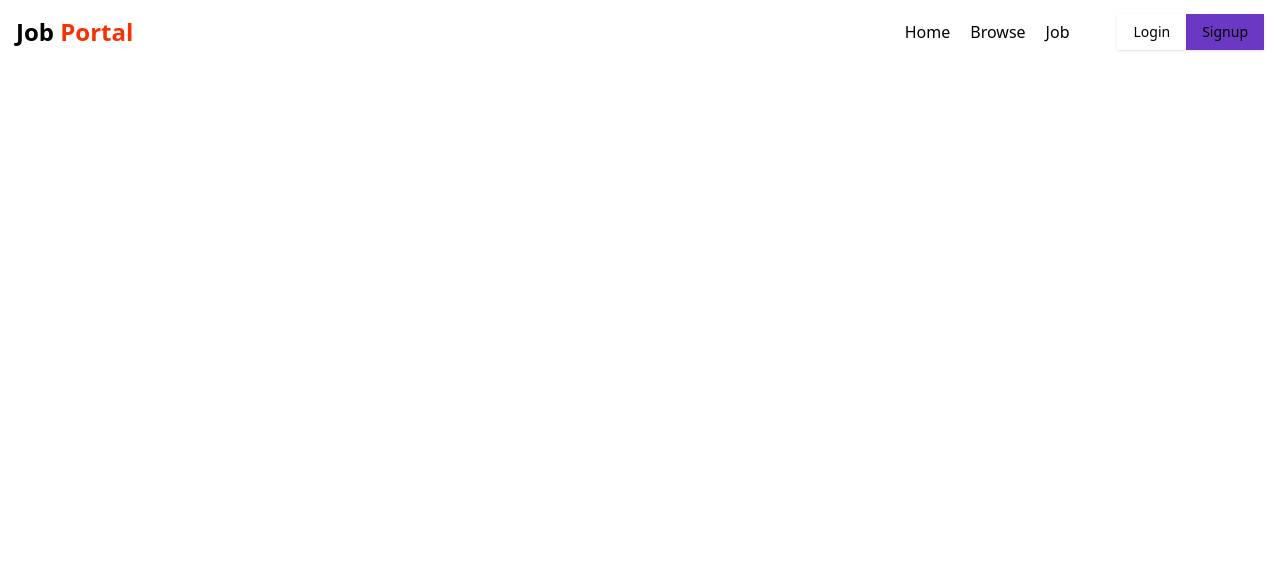
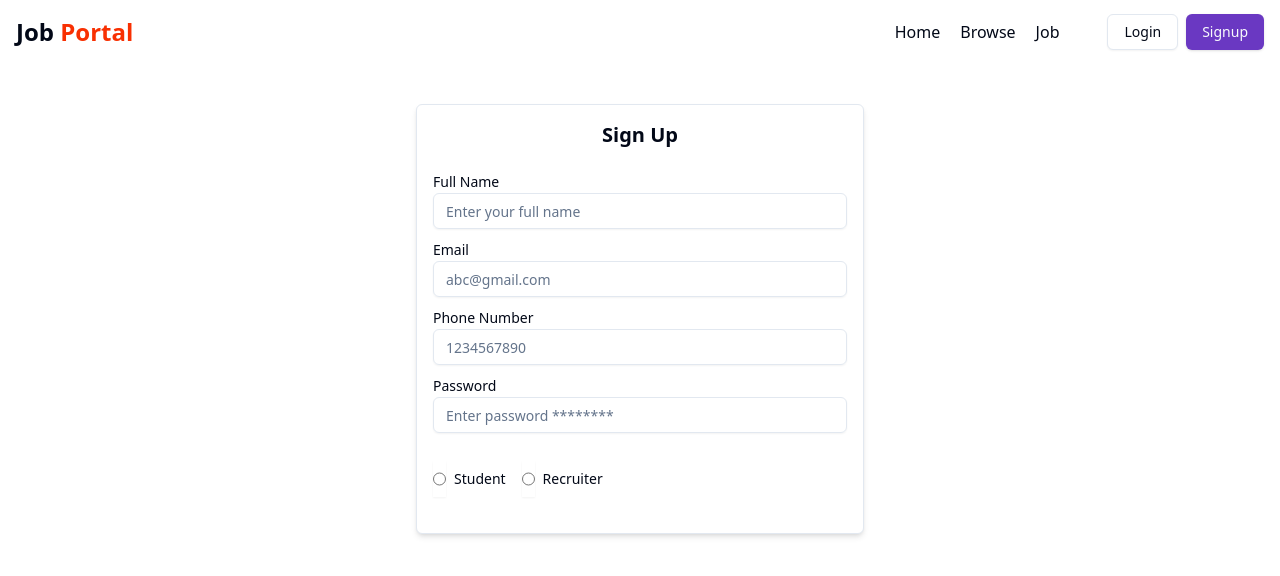
Before and after one commit to Shashiprakashji/Job-Portal, a React (Vite) app in the folder Frontend/: page /signup in a window 1280 px wide. Shown: the top 576 px of the page. Built offline with nearby package versions, Linux system fonts and the light colour scheme.

Commit message:
working on signup

```diff
--- a/Frontend/package.json
+++ b/Frontend/package.json
@@ -12,7 +12,9 @@
   "dependencies": {
     "@radix-ui/react-avatar": "^1.1.1",
     "@radix-ui/react-icons": "^1.3.0",
+    "@radix-ui/react-label": "^2.1.0",
     "@radix-ui/react-popover": "^1.1.2",
+    "@radix-ui/react-radio-group": "^1.2.1",
     "@radix-ui/react-slot": "^1.1.0",
     "@reduxjs/toolkit": "^2.3.0",
     "axios": "^1.7.7",
--- a/Frontend/src/App.jsx
+++ b/Frontend/src/App.jsx
@@ -1,16 +1,32 @@
-import { useState } from "react";
-import reactLogo from "./assets/react.svg";
-import viteLogo from "/vite.svg";
-import "./App.css";
-import Navbar from "./components/shared/Navbar";
+import {
+  BrowserRouter,
+  createBrowserRouter,
+  RouterProvider,
+} from "react-router-dom";
+import Login from "./components/auth/Login";
+import Signup from "./components/auth/Signup";
+import Home from "./components/Home";
+
+const appRouter = createBrowserRouter([
+  {
+    path: "/",
+    element: <Home />,
+  },
+  {
+    path: "/login",
+    element: <Login />,
+  },
+  {
+    path: "/signup",
+    element: <Signup />,
+  },
+]);
 
 function App() {
-  const [count, setCount] = useState(0);
-
   return (
-    <>
-      <Navbar />
-    </>
+    <div>
+      <RouterProvider router={appRouter} />
+    </div>
   );
 }
 
--- /dev/null
+++ b/Frontend/src/components/Home.jsx
@@ -0,0 +1,12 @@
+import React from "react";
+import Navbar from "./shared/Navbar";
+
+const Home = () => {
+  return (
+    <>
+      <Navbar />
+    </>
+  );
+};
+
+export default Home;
--- /dev/null
+++ b/Frontend/src/components/auth/Login.jsx
@@ -0,0 +1,7 @@
+import React from "react";
+
+const Login = () => {
+  return <div>Login</div>;
+};
+
+export default Login;
--- /dev/null
+++ b/Frontend/src/components/auth/Signup.jsx
@@ -0,0 +1,63 @@
+import React from "react";
+import Navbar from "../shared/Navbar";
+import { Label } from "../ui/label";
+import { Input } from "../ui/input";
+import { RadioGroup, RadioGroupItem } from "../ui/radio-group";
+
+const Signup = () => {
+  return (
+    <>
+      <div>
+        <Navbar />
+        <div className="flex justify-center items-center max-x-7xl mx-auto">
+          <form
+            action=""
+            className="w-1/2 border border-grey-200 rounded-md p-4 my-10"
+          >
+            <h1 className="font-bold text-xl mb-5">Sign Up</h1>
+            <div className="my-2">
+              <Label>Full Name</Label>
+              <Input type="text" placeholder="Enter your full name" />
+            </div>
+            <div className="my-2">
+              <Label>Email</Label>
+              <Input type="email" placeholder="abc@gmail.com" />
+            </div>
+            <div className="my-2">
+              <Label>Phone Number</Label>
+              <Input type="number" placeholder="1234567890" />
+            </div>
+            <div className="my-2">
+              <Label>Password</Label>
+              <Input type="number" placeholder="Enter password ********" />
+            </div>
+            <div className="flex items-center justify-between">
+              <RadioGroup className="flex items-center gap-4 my-5">
+                <div className="flex items-center space-x-2">
+                  <Input
+                    type="radio"
+                    name="role"
+                    value="student"
+                    className="cursor-pointer"
+                  />{" "}
+                  <Label htmlFor="r1">Student</Label>
+                </div>
+                <div className="flex items-center space-x-2">
+                  <Input
+                    type="radio"
+                    name="role"
+                    value="recruiter"
+                    className="cursor-pointer"
+                  />{" "}
+                  <Label htmlFor="r2">Recruiter</Label>
+                </div>
+              </RadioGroup>
+            </div>
+          </form>
+        </div>
+      </div>
+    </>
+  );
+};
+
+export default Signup;
--- a/Frontend/src/components/shared/Navbar.jsx
+++ b/Frontend/src/components/shared/Navbar.jsx
@@ -1,6 +1,7 @@
 import React from "react";
 import { Popover, PopoverContent, PopoverTrigger } from "../ui/popover";
 import { Button } from "../ui/button";
+import { Link, useNavigate } from "react-router-dom";
 
 import { Avatar, AvatarImage } from "../ui/avatar";
 import { User, LogOut } from "lucide-react";
@@ -23,11 +24,17 @@ const Navbar = () => {
               <li>Job</li>
             </ul>
             {!user ? (
-              <div>
-                <Button varient="outline">Login</Button>
-                <Button className="bg-[#6A38C2] hover:bg-[#5b30a6]">
-                  Signup
-                </Button>
+              <div className="flex items-center gap-2">
+                <div className="flex items-center gap-2">
+                  <Link to="/login">
+                    <Button variant="outline">Login</Button>
+                  </Link>
+                  <Link to="/signup">
+                    <Button className="bg-[#6A38C2] hover:bg-[#5b30a6]">
+                      Signup
+                    </Button>
+                  </Link>
+                </div>
               </div>
             ) : (
               <Popover>
--- /dev/null
+++ b/Frontend/src/components/ui/input.jsx
@@ -0,0 +1,19 @@
+import * as React from "react"
+
+import { cn } from "@/lib/utils"
+
+const Input = React.forwardRef(({ className, type, ...props }, ref) => {
+  return (
+    (<input
+      type={type}
+      className={cn(
+        "flex h-9 w-full rounded-md border border-input bg-transparent px-3 py-1 text-sm shadow-sm transition-colors file:border-0 file:bg-transparent file:text-sm file:font-medium file:text-foreground placeholder:text-muted-foreground focus-visible:outline-none focus-visible:ring-1 focus-visible:ring-ring disabled:cursor-not-allowed disabled:opacity-50",
+        className
+      )}
+      ref={ref}
+      {...props} />)
+  );
+})
+Input.displayName = "Input"
+
+export { Input }
--- /dev/null
+++ b/Frontend/src/components/ui/label.jsx
@@ -0,0 +1,20 @@
+import * as React from "react";
+import * as LabelPrimitive from "@radix-ui/react-label";
+import { cva } from "class-variance-authority";
+
+import { cn } from "@/lib/utils";
+
+const labelVariants = cva(
+  "text-sm font-medium leading-none peer-disabled:cursor-not-allowed peer-disabled:opacity-70"
+);
+
+const Label = React.forwardRef(({ className, ...props }, ref) => (
+  <LabelPrimitive.Root
+    ref={ref}
+    className={cn(labelVariants(), className)}
+    {...props}
+  />
+));
+Label.displayName = LabelPrimitive.Root.displayName;
+
+export { Label };
--- /dev/null
+++ b/Frontend/src/components/ui/radio-group.jsx
@@ -0,0 +1,29 @@
+import * as React from "react"
+import { CheckIcon } from "@radix-ui/react-icons"
+import * as RadioGroupPrimitive from "@radix-ui/react-radio-group"
+
+import { cn } from "@/lib/utils"
+
+const RadioGroup = React.forwardRef(({ className, ...props }, ref) => {
+  return (<RadioGroupPrimitive.Root className={cn("grid gap-2", className)} {...props} ref={ref} />);
+})
+RadioGroup.displayName = RadioGroupPrimitive.Root.displayName
+
+const RadioGroupItem = React.forwardRef(({ className, ...props }, ref) => {
+  return (
+    (<RadioGroupPrimitive.Item
+      ref={ref}
+      className={cn(
+        "aspect-square h-4 w-4 rounded-full border border-primary text-primary shadow focus:outline-none focus-visible:ring-1 focus-visible:ring-ring disabled:cursor-not-allowed disabled:opacity-50",
+        className
+      )}
+      {...props}>
+      <RadioGroupPrimitive.Indicator className="flex items-center justify-center">
+        <CheckIcon className="h-3.5 w-3.5 fill-primary" />
+      </RadioGroupPrimitive.Indicator>
+    </RadioGroupPrimitive.Item>)
+  );
+})
+RadioGroupItem.displayName = RadioGroupPrimitive.Item.displayName
+
+export { RadioGroup, RadioGroupItem }
--- a/Frontend/src/index.css
+++ b/Frontend/src/index.css
@@ -2,136 +2,93 @@
 @tailwind components;
 @tailwind utilities;
 
-/* :root {
-  font-family: Inter, system-ui, Avenir, Helvetica, Arial, sans-serif;
-  line-height: 1.5;
-  font-weight: 400;
-
-  color-scheme: light dark;
-  color: rgba(255, 255, 255, 0.87);
-  background-color: #242424;
-
-  font-synthesis: none;
-  text-rendering: optimizeLegibility;
-  -webkit-font-smoothing: antialiased;
-  -moz-osx-font-smoothing: grayscale;
-}
-
-a {
-  font-weight: 500;
-  color: #646cff;
-  text-decoration: inherit;
-}
-a:hover {
-  color: #535bf2;
-}
-
-body {
-  margin: 0;
-  display: flex;
-  place-items: center;
-  min-width: 320px;
-  min-height: 100vh;
-}
-
-h1 {
-  font-size: 3.2em;
-  line-height: 1.1;
-}
-
-button {
-  border-radius: 8px;
-  border: 1px solid transparent;
-  padding: 0.6em 1.2em;
-  font-size: 1em;
-  font-weight: 500;
-  font-family: inherit;
-  background-color: #1a1a1a;
-  cursor: pointer;
-  transition: border-color 0.25s;
-}
-button:hover {
-  border-color: #646cff;
-}
-button:focus,
-button:focus-visible {
-  outline: 4px auto -webkit-focus-ring-color;
-}
-
-@media (prefers-color-scheme: light) {
-  :root {
-    color: #213547;
-    background-color: #ffffff;
-  }
-  a:hover {
-    color: #747bff;
-  }
-  button {
-    background-color: #f9f9f9;
-  }
-}
-
 @layer base {
   :root {
     --background: 0 0% 100%;
-    --foreground: 240 10% 3.9%;
+    --foreground: 222.2 84% 4.9%;
+
     --card: 0 0% 100%;
-    --card-foreground: 240 10% 3.9%;
+    --card-foreground: 222.2 84% 4.9%;
+
     --popover: 0 0% 100%;
-    --popover-foreground: 240 10% 3.9%;
-    --primary: 240 5.9% 10%;
-    --primary-foreground: 0 0% 98%;
-    --secondary: 240 4.8% 95.9%;
-    --secondary-foreground: 240 5.9% 10%;
-    --muted: 240 4.8% 95.9%;
-    --muted-foreground: 240 3.8% 46.1%;
-    --accent: 240 4.8% 95.9%;
-    --accent-foreground: 240 5.9% 10%;
+    --popover-foreground: 222.2 84% 4.9%;
+
+    --primary: 222.2 47.4% 11.2%;
+    --primary-foreground: 210 40% 98%;
+
+    --secondary: 210 40% 96.1%;
+    --secondary-foreground: 222.2 47.4% 11.2%;
+
+    --muted: 210 40% 96.1%;
+    --muted-foreground: 215.4 16.3% 46.9%;
+
+    --accent: 210 40% 96.1%;
+    --accent-foreground: 222.2 47.4% 11.2%;
+
     --destructive: 0 84.2% 60.2%;
-    --destructive-foreground: 0 0% 98%;
-    --border: 240 5.9% 90%;
-    --input: 240 5.9% 90%;
-    --ring: 240 10% 3.9%;
-    --chart-1: 12 76% 61%;
-    --chart-2: 173 58% 39%;
-    --chart-3: 197 37% 24%;
-    --chart-4: 43 74% 66%;
-    --chart-5: 27 87% 67%;
+    --destructive-foreground: 210 40% 98%;
+
+    --border: 214.3 31.8% 91.4%;
+    --input: 214.3 31.8% 91.4%;
+    --ring: 222.2 84% 4.9%;
+
     --radius: 0.5rem;
   }
+
   .dark {
-    --background: 240 10% 3.9%;
-    --foreground: 0 0% 98%;
-    --card: 240 10% 3.9%;
-    --card-foreground: 0 0% 98%;
-    --popover: 240 10% 3.9%;
-    --popover-foreground: 0 0% 98%;
-    --primary: 0 0% 98%;
-    --primary-foreground: 240 5.9% 10%;
-    --secondary: 240 3.7% 15.9%;
-    --secondary-foreground: 0 0% 98%;
-    --muted: 240 3.7% 15.9%;
-    --muted-foreground: 240 5% 64.9%;
-    --accent: 240 3.7% 15.9%;
-    --accent-foreground: 0 0% 98%;
+    --background: 222.2 84% 4.9%;
+    --foreground: 210 40% 98%;
+
+    --card: 222.2 84% 4.9%;
+    --card-foreground: 210 40% 98%;
+
+    --popover: 222.2 84% 4.9%;
+    --popover-foreground: 210 40% 98%;
+
+    --primary: 210 40% 98%;
+    --primary-foreground: 222.2 47.4% 11.2%;
+
+    --secondary: 217.2 32.6% 17.5%;
+    --secondary-foreground: 210 40% 98%;
+
+    --muted: 217.2 32.6% 17.5%;
+    --muted-foreground: 215 20.2% 65.1%;
+
+    --accent: 217.2 32.6% 17.5%;
+    --accent-foreground: 210 40% 98%;
+
     --destructive: 0 62.8% 30.6%;
-    --destructive-foreground: 0 0% 98%;
-    --border: 240 3.7% 15.9%;
-    --input: 240 3.7% 15.9%;
-    --ring: 240 4.9% 83.9%;
-    --chart-1: 220 70% 50%;
-    --chart-2: 160 60% 45%;
-    --chart-3: 30 80% 55%;
-    --chart-4: 280 65% 60%;
-    --chart-5: 340 75% 55%;
+    --destructive-foreground: 210 40% 98%;
+
+    --border: 217.2 32.6% 17.5%;
+    --input: 217.2 32.6% 17.5%;
+    --ring: 212.7 26.8% 83.9%;
   }
-} */
 
-@layer base {
   * {
     @apply border-border;
   }
   body {
     @apply bg-background text-foreground;
   }
+
+  /* Input styling */
+  input {
+    @apply w-full border border-border rounded-md p-3 text-sm bg-input text-foreground focus:outline-none focus:border-primary focus:ring-1 focus:ring-primary;
+  }
+
+  /* Form container styling */
+  form {
+    @apply bg-card shadow-md rounded-lg p-8 max-w-md mx-auto;
+  }
+
+  /* Label styling */
+  label {
+    @apply text-foreground font-semibold;
+  }
+
+  /* Heading styling */
+  h1 {
+    @apply text-center font-bold text-xl text-foreground;
+  }
 }
```
Also changed, not shown: 1 other file (tests, documents, lock files or other folders).
